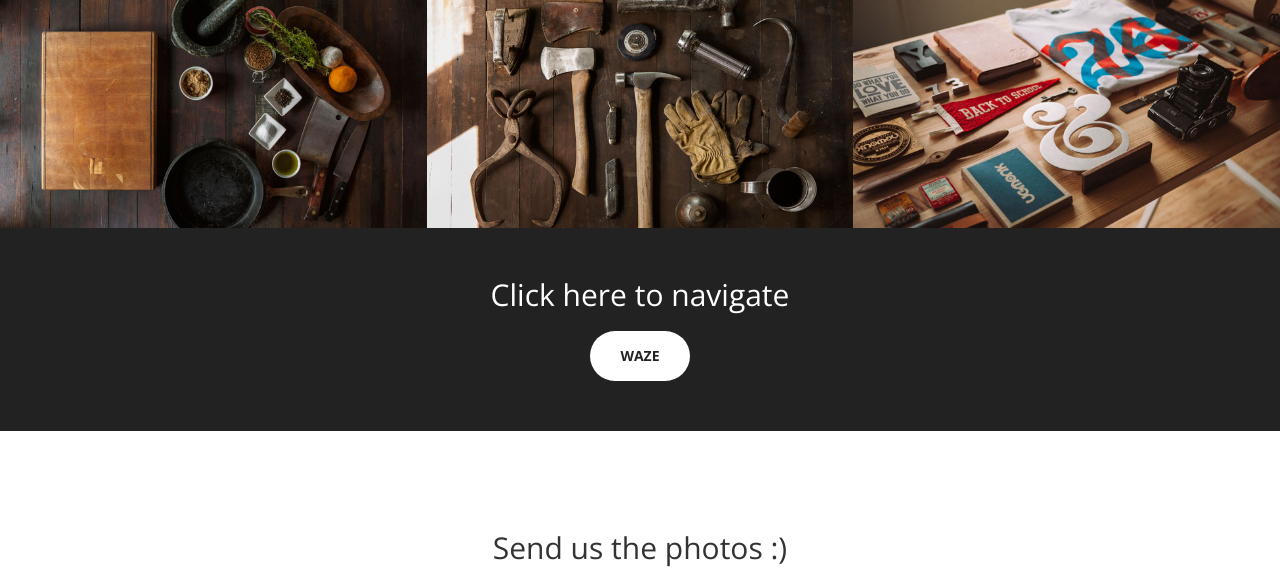
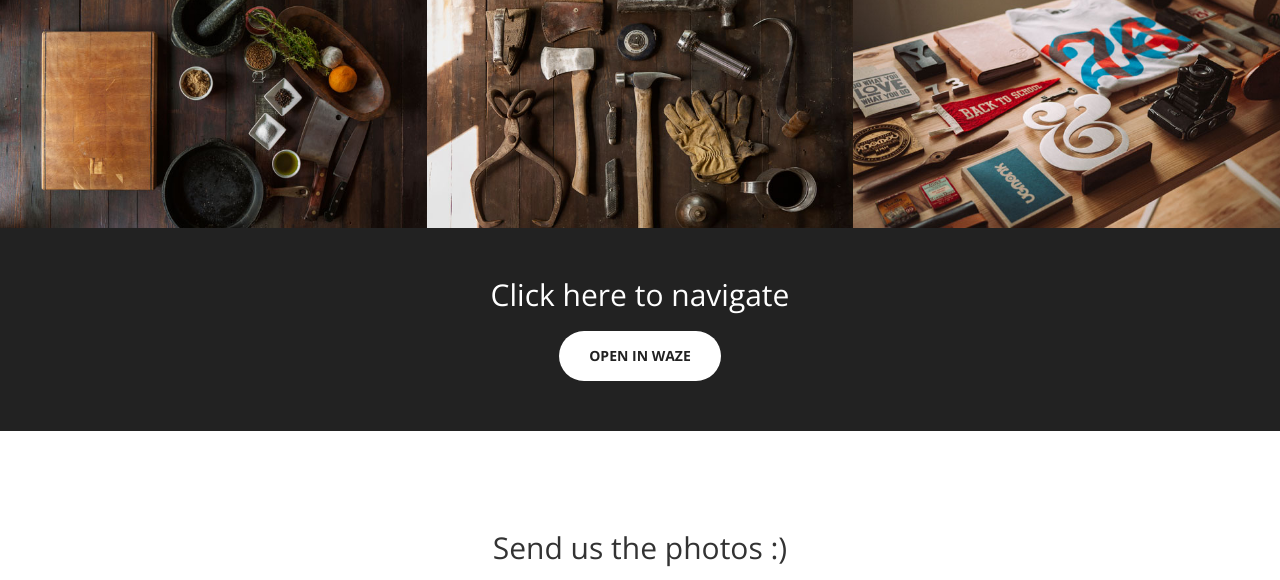
Before and after one commit to yuvalcar/wedwebsite, a Flask app: page / in a window 1280 px wide. Shown: the part 1777-2357 px from the top of the page. Run offline with Flask 2, Linux system fonts and the light colour scheme; some libraries are stand-ins or nearby versions.

Commit message:
waze again

```diff
--- a/wedweb/templates/invite.html
+++ b/wedweb/templates/invite.html
@@ -231,7 +231,7 @@
         <div class="container text-center">
             <div class="call-to-action">
                 <h2>Click here to navigate</h2>
-                <a href="http://waze.to/waze://?ll=32.0787429,34.7948063&z=6&navigate=yes" class="btn btn-default btn-xl wow tada">Waze</a>
+                <a href="waze://?ll=32.0787429,34.7948063&z=6" target="_blank" class="btn btn-default btn-xl wow tada">Open in Waze</a>
             </div>
         </div>
     </aside>
```
